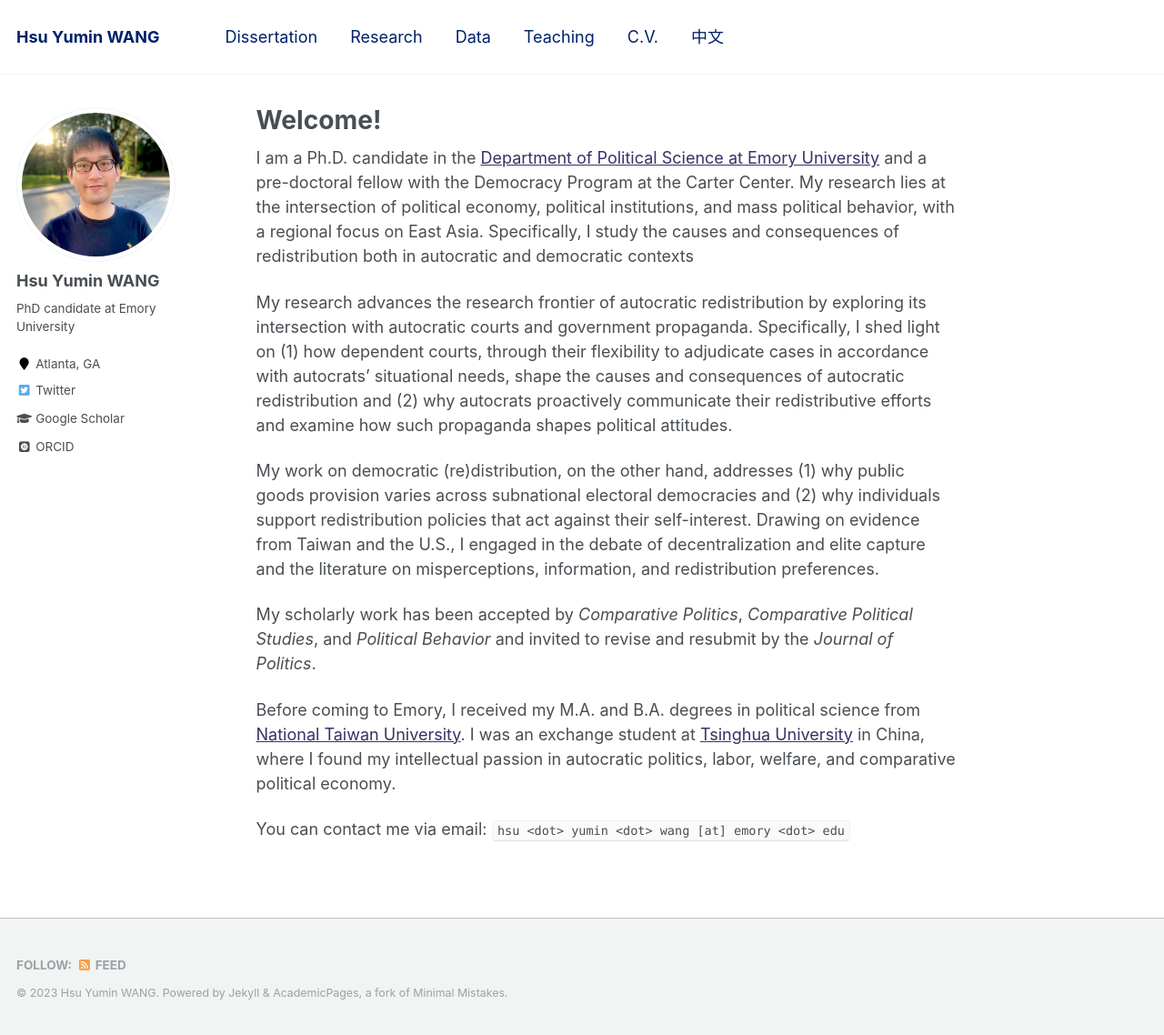
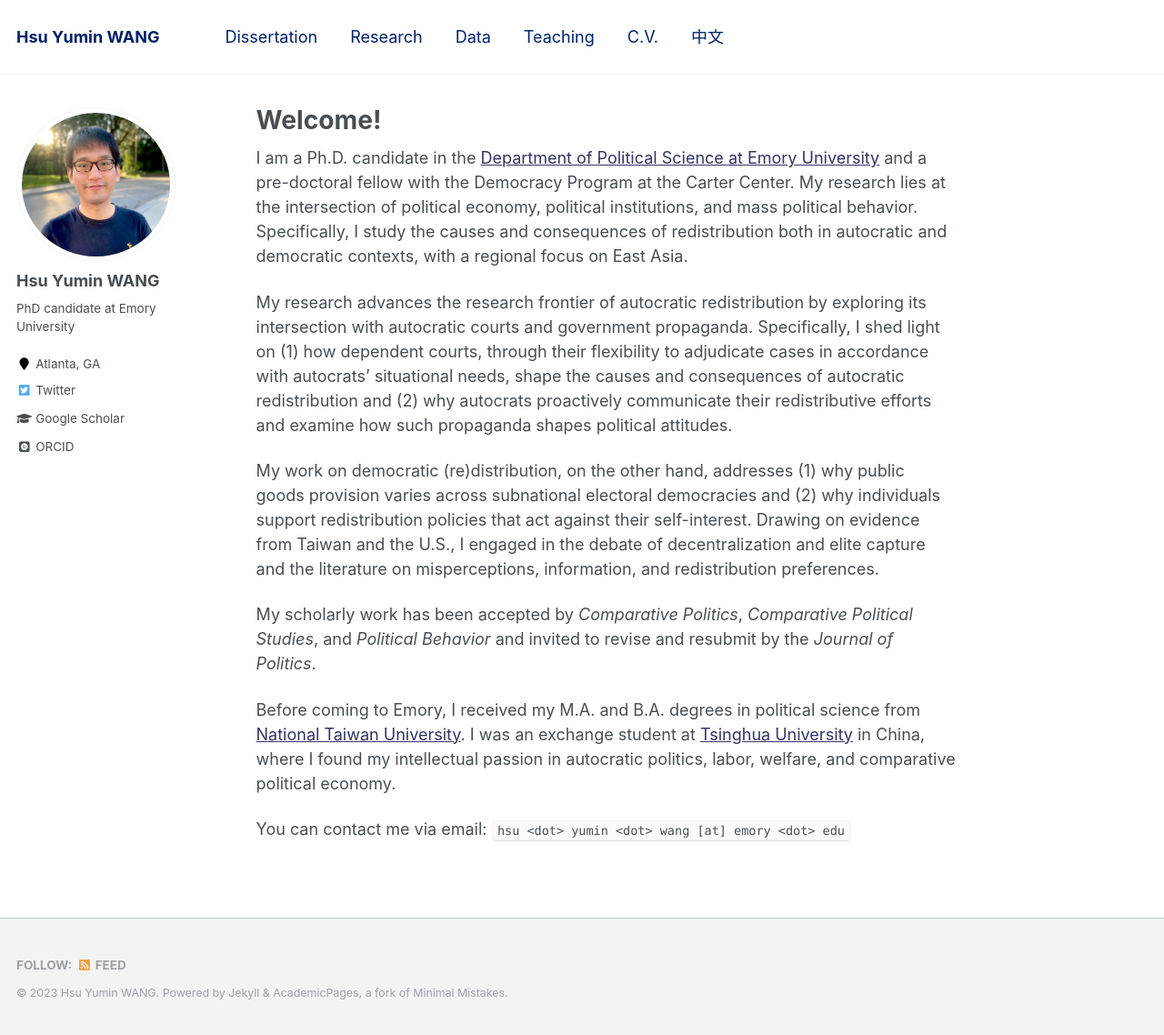
Before and after one commit to hsuyumin/hsuyumin.github.io, a Jekyll site: the page built from _pages/about.md, in a window 1280 px wide and 1138 px high. Shown: the whole window at 91% size. Built offline with Jekyll 4.4.1, drawn with Linux system fonts in a browser that asks for light colours; some web fonts are replaced.

```diff
--- a/_pages/about.md
+++ b/_pages/about.md
@@ -8,7 +8,7 @@ redirect_from:
   - /about.html
 ---
 
-I am a Ph.D. candidate in the [Department of Political Science at Emory University](http://polisci.emory.edu/home/) and a pre-doctoral fellow with the Democracy Program at the Carter Center. My research lies at the intersection of political economy, political institutions, and mass political behavior, with a regional focus on East Asia. Specifically, I study the causes and consequences of redistribution both in autocratic and democratic contexts
+I am a Ph.D. candidate in the [Department of Political Science at Emory University](http://polisci.emory.edu/home/) and a pre-doctoral fellow with the Democracy Program at the Carter Center. My research lies at the intersection of political economy, political institutions, and mass political behavior.  Specifically, I study the causes and consequences of redistribution both in autocratic and democratic contexts, with a regional focus on East Asia.
 
 My research advances the research frontier of autocratic redistribution by exploring its intersection with autocratic courts and government propaganda. Specifically, I shed light on (1) how dependent courts, through their flexibility to adjudicate cases in accordance with autocrats' situational needs, shape the causes and consequences of autocratic redistribution and (2) why autocrats proactively communicate their redistributive efforts and examine how such propaganda shapes political attitudes.
 
```
